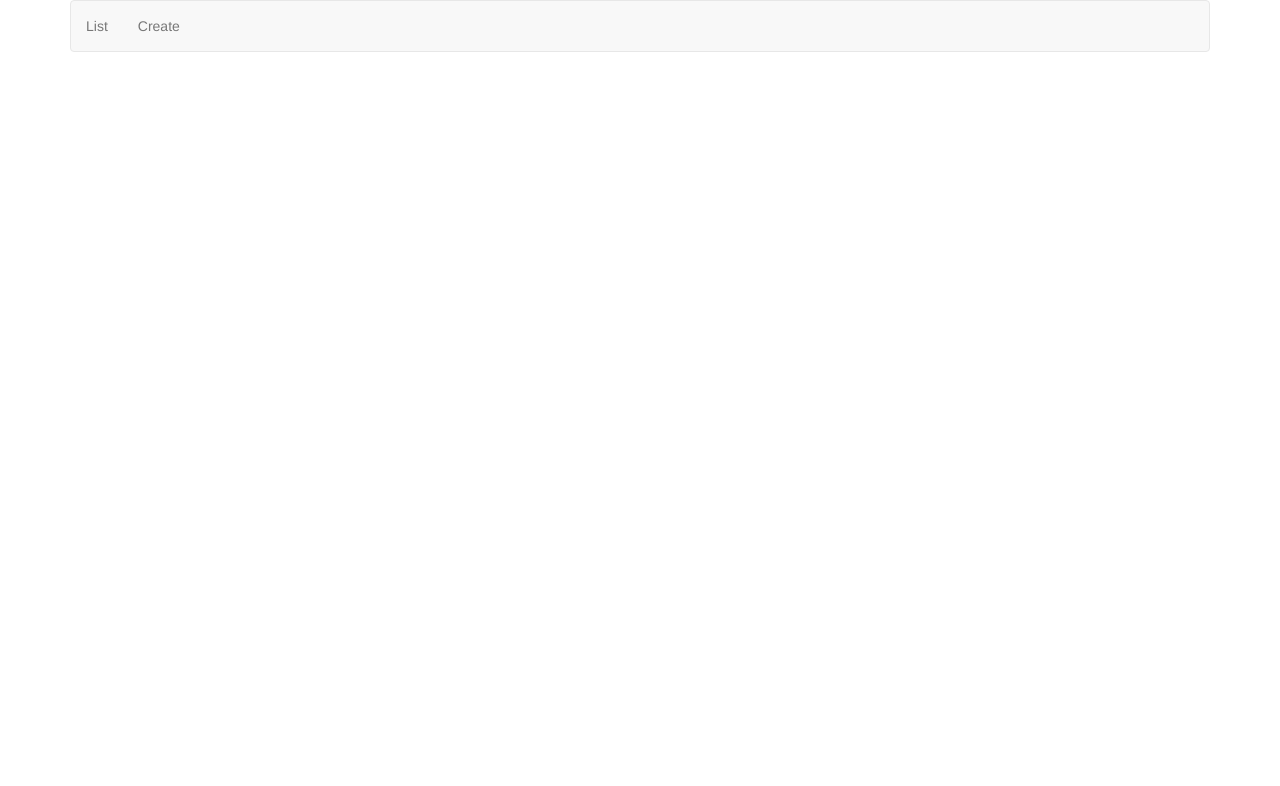
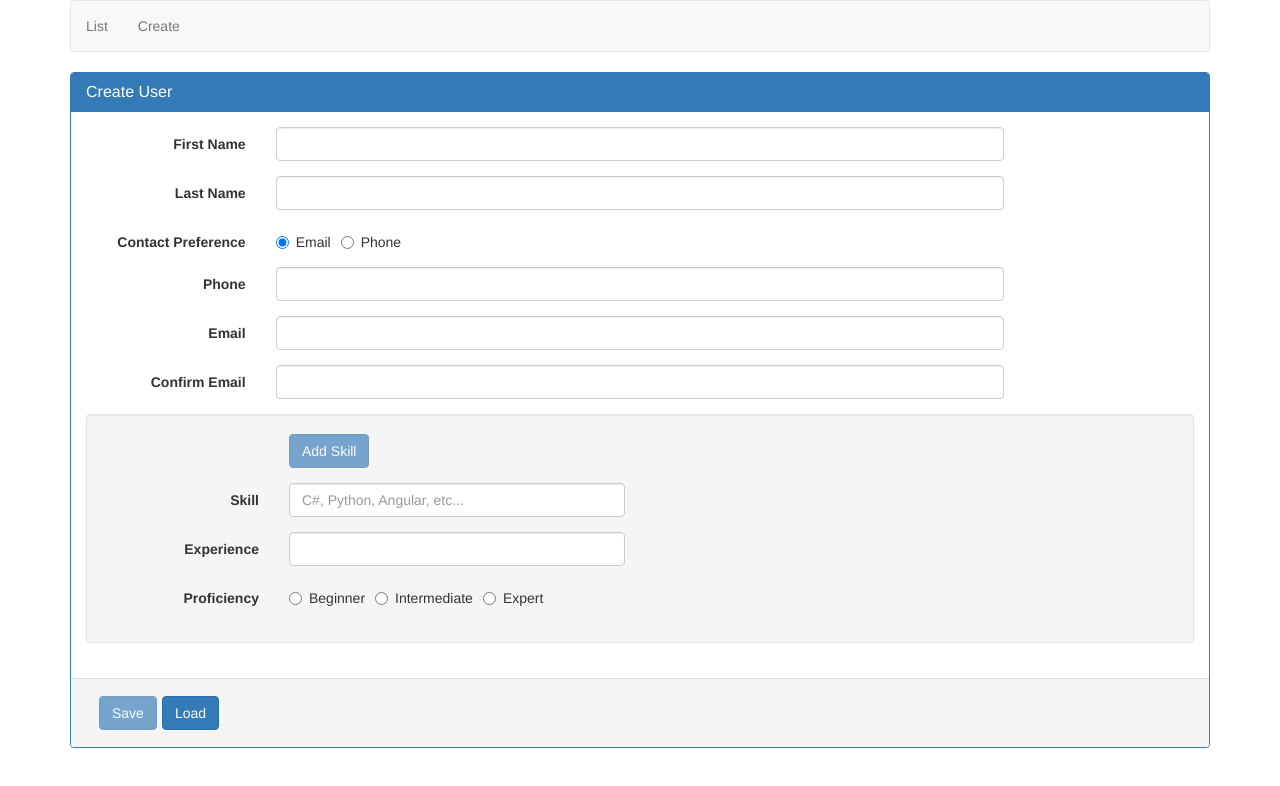
Before and after one commit to adeelbarki/Demo-formValidation-Angular, an Angular app: page /edit/1 in a window 1280 px wide. Before the commit this address led to /. Shown: the top 786 px of the page. Built offline with nearby package versions, Linux system fonts and the light colour scheme.

Commit message:
added list of users from backend

```diff
--- /dev/null
+++ b/db.json
@@ -0,0 +1,44 @@
+{
+  "users": [
+    {
+      "id": 1,
+    "firstName": "Mark",
+    "lastName": "Twin",
+    "contactPereference": "email",
+    "email": "mark@gmail.com",
+    "phone": "543216789",
+    "skills": [
+      {
+        "skillName": "C#",
+        "experienceInYears": 1,
+        "proficiency": "beginner"
+      },
+      {
+        "skillName": "Java",
+        "experienceInYears": 2,
+        "proficiency": "intermediate"
+      }
+    ]
+    },
+    {
+      "id": 2,
+    "firstName": "Juan",
+    "lastName": "Oslo",
+    "contactPereference": "phone",
+    "email": "juan@gmail.com",
+    "phone": "443217808664",
+    "skills": [
+      {
+        "skillName": "Python",
+        "experienceInYears": 3,
+        "proficiency": "intermediate"
+      },
+      {
+        "skillName": "Java",
+        "experienceInYears": 2,
+        "proficiency": "beginner"
+      }
+    ]
+    }
+  ]
+}
--- a/src/app/app-routing.module.ts
+++ b/src/app/app-routing.module.ts
@@ -6,6 +6,7 @@ import { CreateUserComponent } from './user/create-user.component';
 const appRoutes: Routes = [
   { path: 'list', component: ListUsersComponent },
   { path: 'create', component: CreateUserComponent },
+  { path: 'edit/:id', component: CreateUserComponent },
   { path: '', redirectTo: '/list', pathMatch: 'full' },
 ]
 
--- a/src/app/user/create-user.component.ts
+++ b/src/app/user/create-user.component.ts
@@ -2,11 +2,14 @@ import { Component, OnInit } from '@angular/core';
 import { FormGroup, FormBuilder, Validators, AbstractControl, FormArray } from '@angular/forms';
 import { CustomValidators } from '../shared/custom.validators';
 import { HttpClient } from '@angular/common/http';
+import { UserService } from './user.service';
+import { IUser } from './user';
 
 @Component({
   selector: 'app-create-employee',
   templateUrl: './create-user.component.html',
-  styleUrls: ['./create-user.component.css']
+  styleUrls: ['./create-user.component.css'],
+  providers: [UserService]
 })
 export class CreateUserComponent implements OnInit {
   userForm: FormGroup;
@@ -40,7 +43,7 @@ export class CreateUserComponent implements OnInit {
   formErrors = {
   };
 
-  constructor(private fb: FormBuilder, private http: HttpClient) { }
+  constructor(private fb: FormBuilder, private http: HttpClient, private userService: UserService) { }
 
   ngOnInit() {
     this.userForm = this.fb.group({
@@ -64,14 +67,6 @@ export class CreateUserComponent implements OnInit {
     this.userForm.valueChanges.subscribe(data => {
       this.logValidationErrors(this.userForm);
     });
-  }
-
-  onCreatePost(postData) {
-    // console.log(postData);
-    this.http.post('https://ng-complete-guide-8744f.firebaseio.com/posts.json', postData)
-      .subscribe(responseData => {
-        console.log(responseData);
-      });
   }
 
   AddSkillButtonClick(): void {
--- a/src/app/user/list-users.component.html
+++ b/src/app/user/list-users.component.html
@@ -1,27 +1,24 @@
-<div class="panel panel-primary">
-  <div class="panel-heading">
-    <h3 class="panel-title">List of Users</h3>
-  </div>
-  <div class="panel-body">
     <div class="table-responsive">
-      <table class="table">
+      <table class="table table-bordered" *ngIf="users && users.length">
         <thead>
-          <tr>
-            <th style="width: 25%">Firstname</th>
-            <th style="width: 25%">Lastname</th>
-            <th style="width: 25%">Phone</th>
-            <th style="width: 25%">Email</th>
+          <tr class="bg-primary">
+            <th>Firstname</th>
+            <th>Lastname</th>
+            <th>Phone</th>
+            <th>Email</th>
+            <th>Contact Preference</th>
+            <th>Action</th>
           </tr>
         </thead>
-        <tbody *ngFor="let user of users">
-          <tr>
+        <tbody>
+          <tr *ngFor="let user of users">
             <td>{{user.firstName}}</td>
             <td>{{user.lastName}}</td>
             <td>{{user.phone}}</td>
             <td>{{user.email}}</td>
+            <td>{{user.contactPereference}}</td>
+            <td><button class="btn btn-primary">Edit</button></td>
           </tr>
         </tbody>
       </table>
-      </div>
-  </div>
-</div>
+    </div>
--- a/src/app/user/list-users.component.ts
+++ b/src/app/user/list-users.component.ts
@@ -14,8 +14,7 @@ export class ListUsersComponent implements OnInit {
   constructor(private userService: UserService) {}
 
   ngOnInit() {
-    this.users = this.userService.getUsers();
-    console.log(this.users);
+    this.userService.getUsers()
+      .subscribe(listUsers => this.users = listUsers, (err) => console.log(err));
   }
-
 }
--- /dev/null
+++ b/src/app/user/skill.ts
@@ -0,0 +1,5 @@
+export interface ISkill {
+  skillName: string;
+  experienceInYears: string;
+  proficiency: string;
+}
--- a/src/app/user/user.service.ts
+++ b/src/app/user/user.service.ts
@@ -1,29 +1,54 @@
 import { Injectable } from '@angular/core';
 import { IUser } from './user';
+import { Observable, throwError } from 'rxjs';
+import { catchError } from 'rxjs/operators';
+import { HttpClient, HttpErrorResponse, HttpHeaders } from '@angular/common/http';
 
 @Injectable()
 export class UserService {
-  getUsers(): IUser[] {
-    return [
-      {firstName: 'Hector', lastName: 'Silwa', phone: '0234123456', email: 'hector@xyz.com', confirmEmail: 'adeelbarki@gmail.com'},
-      {firstName: 'John', lastName: 'Candy', phone: '03234566787', email: 'john@xyz.com', confirmEmail: 'bilalbarki@gmail.com'},
-      {firstName: 'kelly', lastName: 'Case', phone: '02323456785', email: 'kelly@xyz.com', confirmEmail: 'harisbarki@gmail.com'},
-    ];
+  constructor(private http: HttpClient) {}
+
+  baseUrl = 'https://ng-complete-guide-8744f.firebaseio.com/posts.json';
+  getUsers(): Observable<IUser[]> {
+    return this.http.get<IUser[]>(this.baseUrl)
+      .pipe(catchError(this.handleError));
+    }
+
+  private handleError(errorResponse: HttpErrorResponse) {
+    if (errorResponse.error instanceof ErrorEvent) {
+      console.error('Client Side Error: ', errorResponse.error);
+    } else {
+      console.error('Server Side Error: ', errorResponse);
+    }
+
+    return throwError('There is a problem with the service.');
   }
 
-  // fetchData() {
-  //   this.http.get('https://ng-complete-guide-8744f.firebaseio.com/posts.json')
-  //     .pipe(map(responseData => {
-  //       const dataArray = [];
-  //       for (const key in responseData) {
-  //         if (responseData.hasOwnProperty(key)){
-  //           dataArray.push({...responseData[key], id: key})
-  //         }
-  //       }
-  //       return dataArray;
-  //     }))
-  //     .subscribe(data => {
-  //       console.log(data);
-  //     });
-  // }
+  getUser(id: number): Observable<IUser> {
+    return this.http.get<IUser>(`${this.baseUrl}/${id}`)
+      .pipe(catchError(this.handleError));
+  }
+
+  addUser(user: IUser): Observable<IUser> {
+    return this.http.post<IUser>(this.baseUrl, user, {
+      headers: new HttpHeaders({
+        'Content-type': 'application/json'
+      })
+    })
+      .pipe(catchError(this.handleError));
+  }
+
+  updateUser(user: IUser): Observable<void> {
+    return this.http.put<void>(`${this.baseUrl}/${user}`, {
+      headers: new HttpHeaders({
+        'Content-type': 'application/json'
+      })
+    })
+      .pipe(catchError(this.handleError));
+  }
+
+  deleteUser(id: number): Observable<void> {
+    return this.http.delete<void>(`${this.baseUrl}/${id}`)
+      .pipe(catchError(this.handleError));
+  }
 }
```
Also changed, not shown: src/app/user/user.ts (+6 -2 lines).
